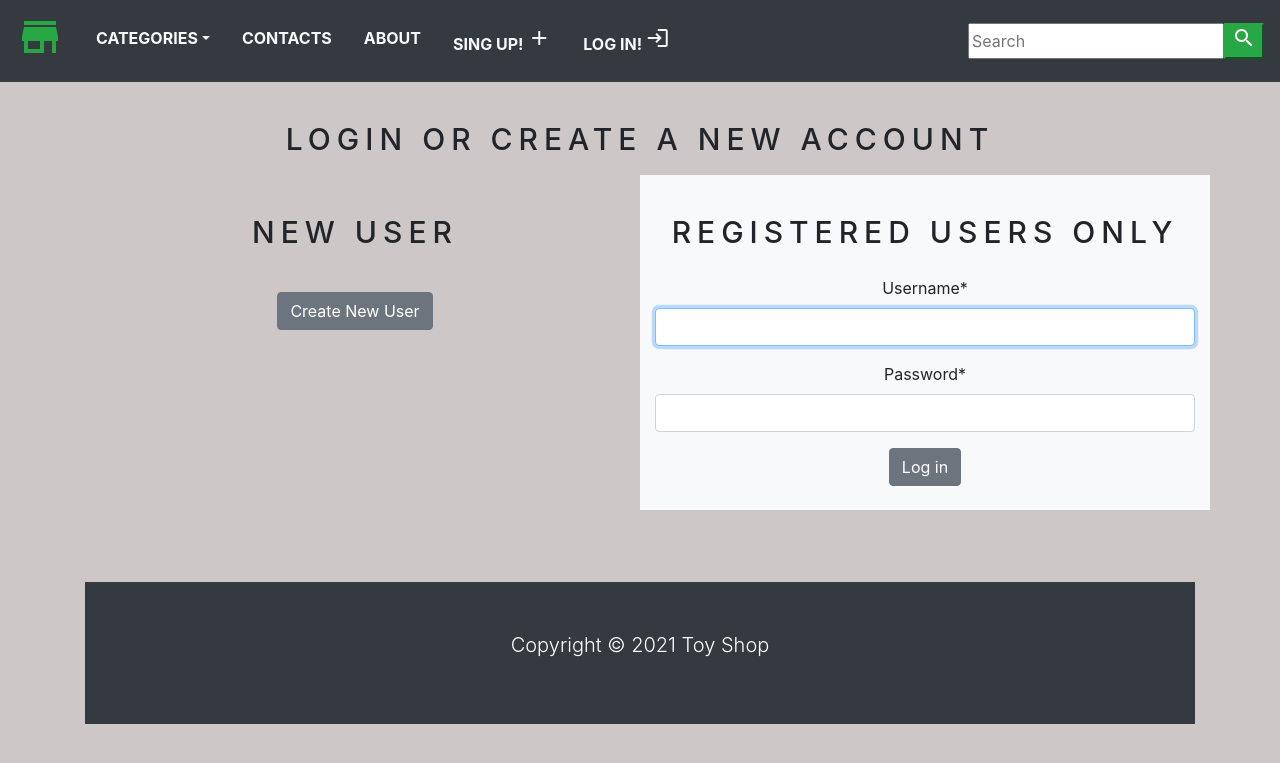
After one commit to tarasshutskiy/ecommerce-project, a Django app: page /account/login/ in a window 1280 px wide. The commit adds this page. Shown: the top 763 px of the page. Run offline with Django 3.2, Linux system fonts and the light colour scheme; data that the repository does not hold is empty; some libraries are stand-ins or nearby versions.

Commit message:
Add forms.registration(login and logout)

```diff
--- a/Ecommerce/settings.py
+++ b/Ecommerce/settings.py
@@ -136,7 +136,7 @@ STATIC_ROOT = BASE_DIR / 'static'
 MEDIA_ROOT =  BASE_DIR / 'media'
 MEDIA_URL = "/media/"
 
-
+CRISPY_TEMPLATE_PACK = 'bootstrap4'
 
 # Default primary key field type
 # https://docs.djangoproject.com/en/3.2/ref/settings/#default-auto-field
--- a/shop/forms.py
+++ b/shop/forms.py
@@ -1,6 +1,7 @@
 from django import forms
 from django.contrib.auth.forms import UserCreationForm
 from django.contrib.auth.models import User
+
 
 
 class SingUpForm(UserCreationForm):
@@ -11,4 +12,4 @@ class SingUpForm(UserCreationForm):
 
 	class Meta:
 		model = User
-		fields = ('first_name', "last_name", 'username', 'password1', 'password2')
+		fields = ('first_name', "last_name", 'username', 'password1', 'password2','email')
--- a/shop/templates/base.html
+++ b/shop/templates/base.html
@@ -9,7 +9,8 @@
 
     <!-- Bootstrap CSS -->
 
-    <link rel="stylesheet" href="https://cdn.jsdelivr.net/npm/bootstrap@4.6.0/dist/css/bootstrap.min.css" integrity="sha384-B0vP5xmATw1+K9KRQjQERJvTumQW0nPEzvF6L/Z6nronJ3oUOFUFpCjEUQouq2+l" crossorigin="anonymous">
+    <link rel="stylesheet" href="https://cdn.jsdelivr.net/npm/bootstrap@4.6.0/dist/css/bootstrap.min.css"
+    integrity="sha384-B0vP5xmATw1+K9KRQjQERJvTumQW0nPEzvF6L/Z6nronJ3oUOFUFpCjEUQouq2+l" crossorigin="anonymous">
     <link href="https://fonts.googleapis.com/icon?family=Material+Icons"
     rel="stylesheet">
     <link rel="stylesheet" type="text/css" href="{% static 'css/base.css' %}">
@@ -34,9 +35,12 @@
 
     {% include "footer.html" %}
 
-    <script src="https://code.jquery.com/jquery-3.5.1.slim.min.js" integrity="sha384-DfXdz2htPH0lsSSs5nCTpuj/zy4C+OGpamoFVy38MVBnE+IbbVYUew+OrCXaRkfj" crossorigin="anonymous"></script>
-    <script src="https://cdn.jsdelivr.net/npm/popper.js@1.16.1/dist/umd/popper.min.js" integrity="sha384-9/reFTGAW83EW2RDu2S0VKaIzap3H66lZH81PoYlFhbGU+6BZp6G7niu735Sk7lN" crossorigin="anonymous"></script>
-    <script src="https://cdn.jsdelivr.net/npm/bootstrap@4.6.0/dist/js/bootstrap.min.js" integrity="sha384-+YQ4JLhjyBLPDQt//I+STsc9iw4uQqACwlvpslubQzn4u2UU2UFM80nGisd026JF" crossorigin="anonymous"></script>
+    <script src="https://code.jquery.com/jquery-3.5.1.slim.min.js"
+    integrity="sha384-DfXdz2htPH0lsSSs5nCTpujzy4C+OGpamoFVy38MVBnE+IbbVYUew+OrCXaRkfj" crossorigin="anonymous"></script>
+    <script src="https://cdn.jsdelivr.net/npm/popper.js@1.16.1/dist/umd/popper.min.js"
+    integrity="sha384-9/reFTGAW83EW2RDu2S0VKaIzap3H66lZH81PoYlFhbGU+6BZp6G7niu735Sk7lN" crossorigin="anonymous"></script>
+    <script src="https://cdn.jsdelivr.net/npm/bootstrap@4.6.0/dist/js/bootstrap.min.js"
+    integrity="sha384-+YQ4JLhjyBLPDQt//I+STsc9iw4uQqACwlvpslubQzn4u2UU2UFM80nGisd026JF" crossorigin="anonymous"></script>
 
   </body>
 </html>
--- a/shop/templates/home.html
+++ b/shop/templates/home.html
@@ -8,7 +8,7 @@
 
 {% block content %}
 <style>
-    img.bg {
+.bg {
 width: 100%;
 height: 350px;
 left: 0;}
--- /dev/null
+++ b/shop/templates/login.html
@@ -0,0 +1,52 @@
+{% extends "base.html" %}
+
+{% load static %}
+
+{% load crispy_forms_tags %}
+
+{% block title %}
+    Log in
+{% endblock %}
+
+{% block content %}
+
+        <div class="container ">
+            <br>
+            <h1 class="product_title text-center">
+                Login or Create a New Account
+            </h1>
+            <div class="row text-center">
+                <div class="col-12 col-sm-12 col-lg-6 text-center custom_div">
+                    <br>
+                    <h2 class="product_title ">
+                        New User
+                    </h2>
+                    <br>
+                    <a href="{% url 'singup' %}"  class="btn btn-secondary">Create New User</a>
+                </div>
+                <div class="col-12 col-sm-12 col-md-12 col-lg-6 bg-light">
+                    <div>
+                        <br>
+                        <h2 class="product_title">
+                            Registered Users Only
+                        </h2>
+                        <form method="post">
+                            {% csrf_token %}
+                        <p>{{form | crispy }}</p>
+                        <div class="text-center">
+                        <button type="submit" name="button" class="btn btn-secondary ">Log in</button>
+                        </form>
+
+
+                        <br>
+                    </div>
+                    <br>
+                </div>
+            </div>
+            <br>
+        </div>
+        <br>
+
+
+
+{% endblock %}
--- a/shop/templates/navbar.html
+++ b/shop/templates/navbar.html
@@ -3,7 +3,7 @@
     <button class="navbar-toggler bg-light" data-toggle="collapse" data-target="#navbar"><span class="navbar-toggler-icon"></span></button>
     <div id="navbar" class="collapse navbar-collapse justify-content-between">
         <ul class="navbar-nav">
-            <li class="nav-item dropdown" ><a class="nav-link text-light text-uppercase font-weight-bold px-3 dropdown-toggle" data-toggle="dropdown" href="#">Categories</a>
+            <li class="nav-item dropdown" ><a class="nav-link text-light text-uppercase font-weight-bold px-3 dropdown-toggle" data-toggle="dropdown" href="">Categories</a>
                     <div class="dropdown-menu" >
                         <a class="dropdown-item" href="{% url 'home' %}">All products</a>
                         {% for category in links %}
@@ -12,8 +12,29 @@
                     </div>
             </li>
             <li class="nav-item"><a class="nav-link text-light text-uppercase font-weight-bold px-3" href="">Contacts</a></li>
+            <li class="nav-item"><a class="nav-link text-light text-uppercase font-weight-bold px-3" href="">About</a></li>
 
-            <li class="nav-item"><a class="nav-link text-light text-uppercase font-weight-bold px-3" href="">About</a></li>
+
+            {% if request.user.is_authenticated and request.user.first_name %}
+            <li class="nav-item"><span
+                class="nav-link text-light text-uppercase font-weight-bold px-3">Welcome, {{ request.user.first_name }} !
+                <i class="material-icons cart-icon">account_circle</i></span></li>
+
+            <li class="nav-item"><a class="nav-link text-light text-uppercase font-weight-bold px-3"
+                href="{% url 'singout' %}">Sing Out!<i class="material-icons cart-icon">logout</i></a></li>
+
+            {% else %}
+
+
+            <li class="nav-item"><a class="nav-link text-light text-uppercase font-weight-bold px-3" href="{% url 'singup' %}">Sing Up!
+                <i class="material-icons cart-icon">add</i></a></li>
+            <li class="nav-item"><a class="nav-link text-light text-uppercase font-weight-bold px-3" href="{% url 'login' %}">Log In!
+                <i class="material-icons cart-icon">login</i></a></li>
+
+            {% endif %}
+
+
+
             {% if item_count > 0 %}
             <li class="nav-item"><a class="nav-link text-light text-uppercase font-weight-bold px-3" href="{% url 'cart_detail' %}">
                 <i class="material-icons cart-icon">add_shopping_cart</i>
--- a/shop/urls.py
+++ b/shop/urls.py
@@ -11,4 +11,6 @@ urlpatterns = [
     path('cart/remove/<int:product_id>', views.cart_remove, name = 'cart_remove'),
     path('cart/remove_product/<int:product_id>', views.cart_remove_product, name = 'cart_remove_product'),
     path('account/create/', views.singUpView, name = 'singup'),
+    path('account/login/', views.loginView, name = 'login'),
+    path('account/singout/', views.singoutView, name = 'singout'),
 ]
--- a/shop/views.py
+++ b/shop/views.py
@@ -3,6 +3,9 @@ from .models import Category, Product, Cart, CartItem
 from django.core.exceptions import ObjectDoesNotExist
 from django.contrib.auth.models import Group, User
 from .forms import SingUpForm
+from django.contrib.auth.forms import AuthenticationForm
+from django.contrib.auth import login, authenticate, logout
+
 
 # Create your views here.
 
@@ -18,6 +21,9 @@ def home(request, category_slug = None):
     return render(request, 'home.html',{'category':category_page , 'products':products})
 
 
+
+
+
 def product(request, category_slug, product_slug):
     try:
         product = Product.objects.get(category__slug = category_slug, slug = product_slug)
@@ -27,11 +33,16 @@ def product(request, category_slug, product_slug):
 
 
 
+
+
 def _cart_id(request):
     cart = request.session.session_key
     if not cart:
         cart = request.session.create()
     return cart
+
+
+
 
 
 def add_cart(request, product_id):
@@ -52,6 +63,10 @@ def add_cart(request, product_id):
     return redirect("cart_detail")
 
 
+
+
+
+
 def cart_detail(request, total = 0, counter = 0, cart_items = None):
     try:
         cart = Cart.objects.get(cart_id = _cart_id(request))
@@ -63,6 +78,9 @@ def cart_detail(request, total = 0, counter = 0, cart_items = None):
         pass
 
     return render(request, 'cart.html', dict(cart_items = cart_items , total = total, counter = counter))
+
+
+
 
 
 
@@ -80,6 +98,9 @@ def cart_remove(request, product_id):
 
 
 
+
+
+
 def cart_remove_product(request, product_id):
     cart = Cart.objects.get(cart_id = _cart_id(request))
     product = get_object_or_404(Product, id = product_id)
@@ -89,15 +110,46 @@ def cart_remove_product(request, product_id):
 
 
 
+
+
+
 def singUpView(request):
     if request.method == "POST":
         form = SingUpForm(request.POST)
         if form.is_valid():
             form.save()
-            username = form.clean_data.get("username")
+            username = form.cleaned_data.get("username")
             singup_user = User.objects.get(username = username)
             user_group = Group.objects.get(name = "User")
             user_group.user_set.add(singup_user)
     else:
         form = SingUpForm()
     return render(request, "singup.html", {'form':form})
+
+
+
+
+
+
+def loginView(request):
+    if request.method == "POST":
+        form = AuthenticationForm(data = request.POST)
+        if form.is_valid():
+            username = request.POST['username']
+            password = request.POST['password']
+            user = authenticate(username = username , password = password)
+            if user is not None:
+                login(request, user)
+                return redirect('home')
+            else:
+                return redirect('singup')
+    else:
+        form = AuthenticationForm()
+    return render(request, "login.html", {'form':form})
+
+
+
+
+def singoutView(request):
+    logout(request)
+    return redirect('login')
```
Also changed, not shown: shop/templates/singup.html (+11 -5 lines), media/category/Darts.jpg (added), media/product/Tractor_YvQNSPr.jpg (added).
